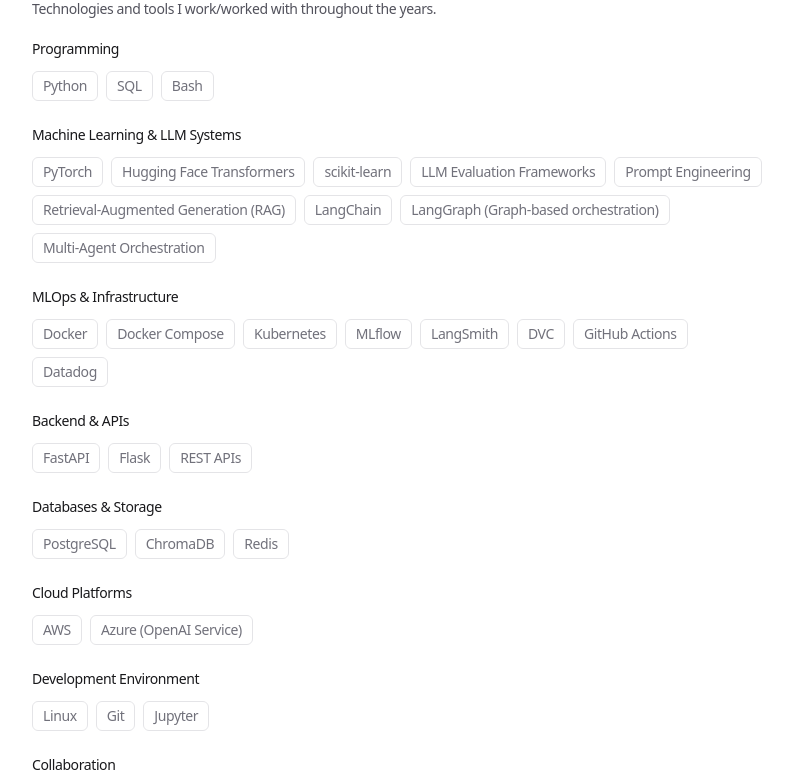
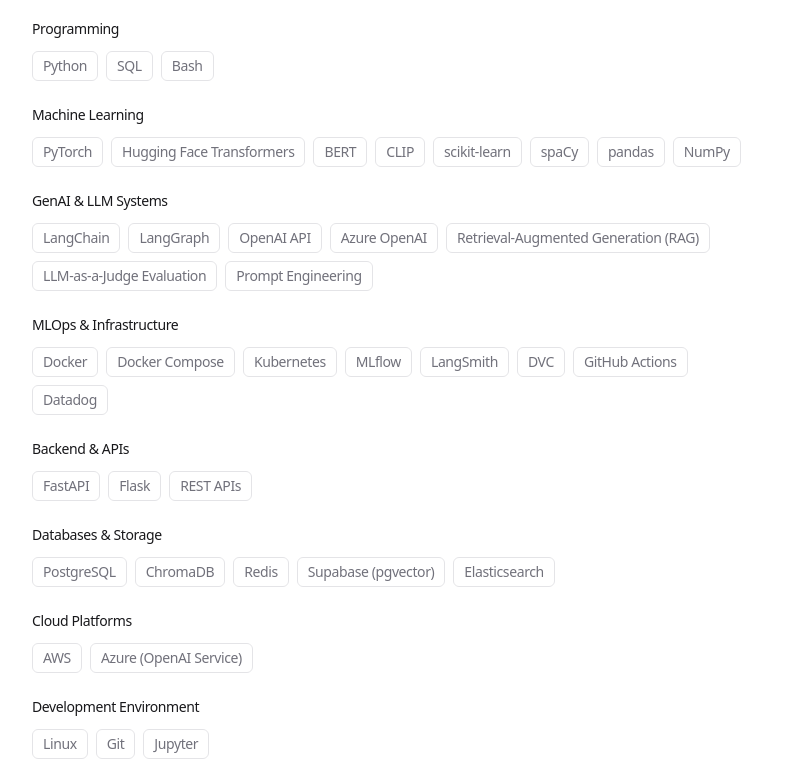
Before and after one commit to aymenkrifa/portfolio, a Next.js app: page / in a window 1280 px wide. Shown: the part 1615-2399 px from the top of the page, without its empty margins (240-1033 px from the left). Built offline with nearby package versions, Linux system fonts and the light colour scheme.

Commit message:
feat: reorganize skill categories and update skills list for clarity

```diff
--- a/app/data.ts
+++ b/app/data.ts
@@ -65,17 +65,29 @@ export const SKILL_CATEGORIES: SkillCategory[] = [
     skills: ['Python', 'SQL', 'Bash'],
   },
   {
-    name: 'Machine Learning & LLM Systems',
+    name: 'Machine Learning',
     skills: [
       'PyTorch',
       'Hugging Face Transformers',
+      'BERT',
+      'CLIP',
       'scikit-learn',
-      'LLM Evaluation Frameworks',
+      'spaCy',
+      'pandas',
+      'NumPy',
+
+    ],
+  },
+  {
+    name: 'GenAI & LLM Systems',
+    skills: [
+      'LangChain',
+      'LangGraph',
+      'OpenAI API',
+      'Azure OpenAI',
+      'Retrieval-Augmented Generation (RAG)',
+      'LLM-as-a-Judge Evaluation',
       'Prompt Engineering',
-      'Retrieval-Augmented Generation (RAG)',
-      'LangChain',
-      'LangGraph (Graph-based orchestration)',
-      'Multi-Agent Orchestration'
     ],
   },
   {
@@ -97,7 +109,7 @@ export const SKILL_CATEGORIES: SkillCategory[] = [
   },
   {
     name: 'Databases & Storage',
-    skills: ['PostgreSQL', 'ChromaDB', 'Redis'],
+    skills: ['PostgreSQL', 'ChromaDB', 'Redis', 'Supabase (pgvector)', 'Elasticsearch'],
   },
   {
     name: 'Cloud Platforms',
@@ -307,10 +319,7 @@ export const PROFESSIONAL_SUMMARY = {
   paragraphs: [
     'Machine Learning Engineer with {yoe} years shipping production GenAI and ML systems at scale. Mostly builds things — AI systems at work, dev tools on the side, and the occasional side project that escapes containment.'
   ],
-  highlights: [
-    '{yoe}+ YoE shipping ML systems to production',
-    'LLMs, RAG & Agentic Systems',
-  ],
+  highlights: [],
   availability: [
     'Currently exploring AI/ML engineering roles, freelance projects, and open-source opportunities.',
     'Open to remote or relocation.',
```
